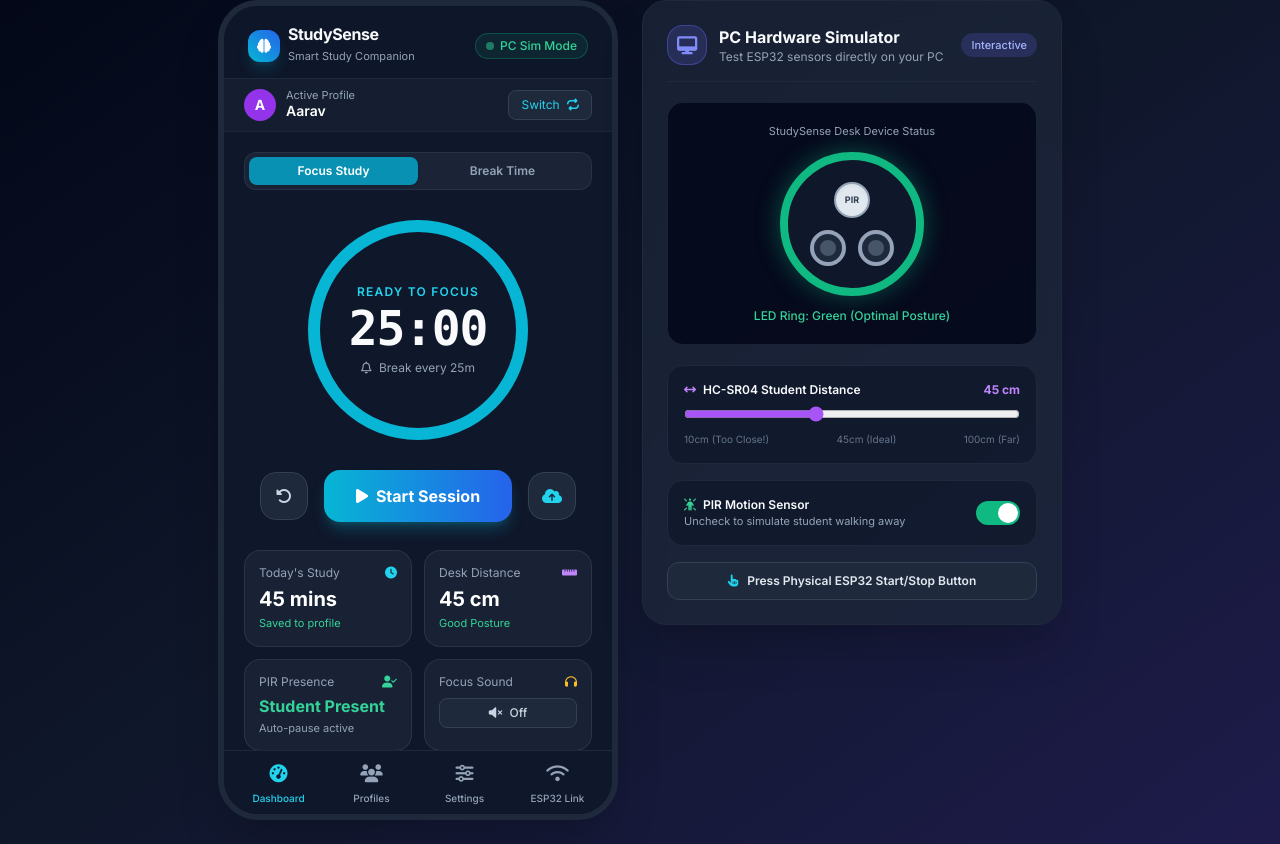
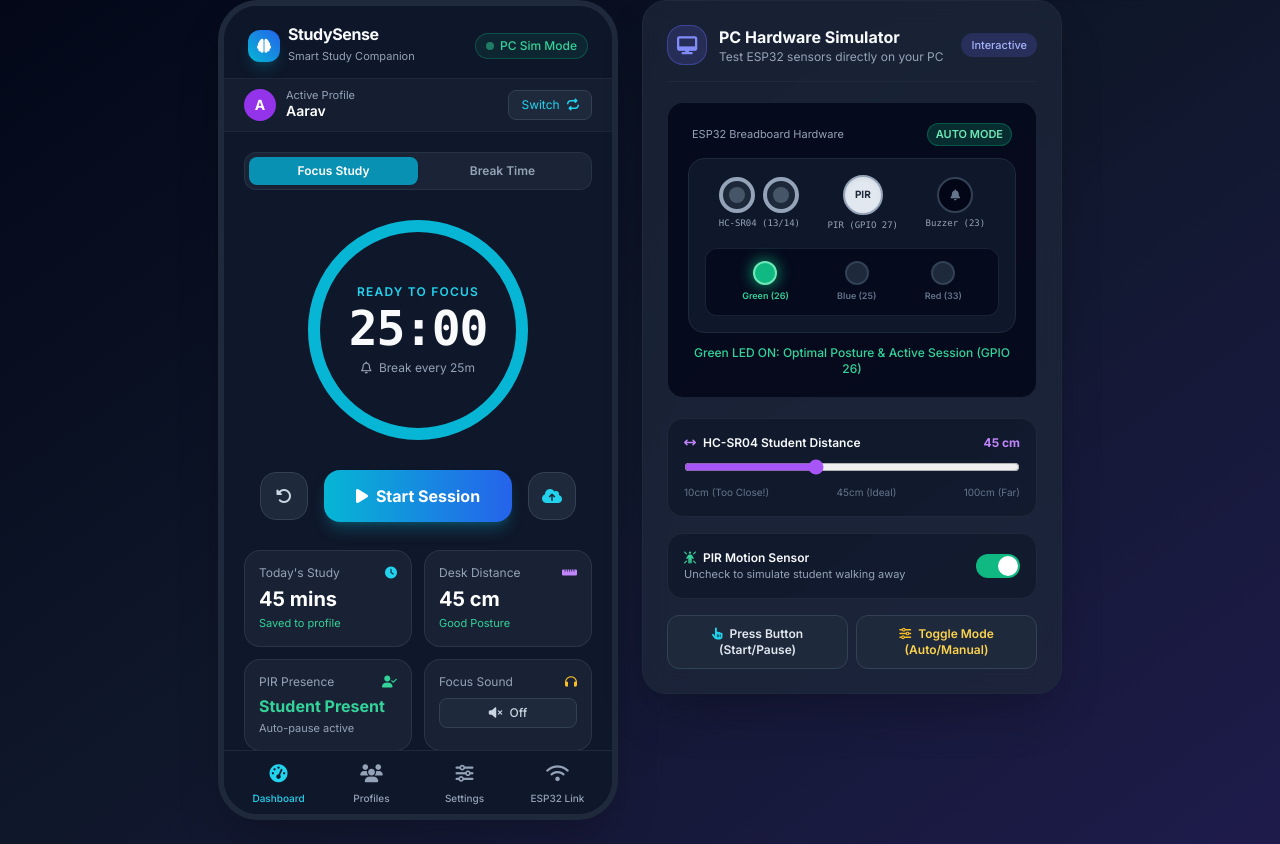
Before and after one commit to yoursexybhavya/studysense, a plain HTML site: page index.html in a window 1280 px wide. Shown: the part 76-920 px from the top of the page. Drawn offline with nearby package versions, Linux system fonts and the light colour scheme.

Commit message:
feat: sync breadboard hardware with ESP32 firmware, web simulator & updated APK
- Added uploaded SmartStudyMonitor.ino (SoftAP, BLE, 3 Profiles, Auto/Manual mode)
- Updated web dashboard & simulator with discrete LEDs and 192.168.4.1 SoftAP link
- Rebuilt signed StudySense.apk with matching updates
- Documented full hardware pinout and wiring

Co-authored-by: Abhishek Choudhary <327947931+Abhi4Federal@users.noreply.github.com>
Co-authored-by: babooshki <203698520+babooshki@users.noreply.github.com>

```diff
--- a/index.html
+++ b/index.html
@@ -308,10 +308,10 @@
           </div>
 
           <div class="glass-card p-4 rounded-2xl space-y-3">
-            <label for="espIpInput" class="block text-xs text-slate-300 font-medium">ESP32 Local IP Address</label>
+            <label for="espIpInput" class="block text-xs text-slate-300 font-medium">ESP32 Local IP Address (Default SoftAP: 192.168.4.1)</label>
             <div class="flex gap-2">
-              <input id="espIpInput" type="text" placeholder="e.g. 192.168.1.100" value="192.168.1.100" class="flex-1 bg-slate-900 border border-slate-700 rounded-xl px-3 py-2 text-sm text-white focus:outline-none focus:border-cyan-500">
-              <button onclick="connectESP32()" class="px-4 py-2 bg-cyan-600 hover:bg-cyan-500 rounded-xl text-xs font-bold">
+              <input id="espIpInput" type="text" placeholder="192.168.4.1" value="192.168.4.1" class="flex-1 bg-slate-900 border border-slate-700 rounded-xl px-3 py-2 text-sm text-white focus:outline-none focus:border-cyan-500 font-mono">
+              <button onclick="connectESP32()" class="px-4 py-2 bg-cyan-600 hover:bg-cyan-500 rounded-xl text-xs font-bold transition active:scale-95">
                 Connect
               </button>
             </div>
@@ -367,27 +367,70 @@
         <span class="text-[11px] bg-indigo-500/20 text-indigo-300 px-2.5 py-1 rounded-full font-medium">Interactive</span>
       </div>
 
-      <!-- 3D Device Visual Representation -->
+      <!-- 3D Device Visual Representation (Matches Breadboard Circuit) -->
       <div class="bg-slate-950/80 rounded-2xl p-5 flex flex-col items-center justify-center border border-slate-800/80 relative">
-        <span class="text-[11px] text-slate-400 mb-3">StudySense Desk Device Status</span>
+        <div class="w-full flex items-center justify-between text-[11px] text-slate-400 mb-3 px-1">
+          <span>ESP32 Breadboard Hardware</span>
+          <span id="simModeBadge" class="bg-emerald-500/20 text-emerald-300 border border-emerald-500/30 px-2 py-0.5 rounded-full font-semibold">AUTO MODE</span>
+        </div>
 
-        <!-- Simulated LED Ring around Ultrasonic + PIR -->
-        <div id="simLedRing" class="w-36 h-36 rounded-full border-[8px] border-emerald-500 shadow-[0_0_25px_rgba(16,185,129,0.4)] bg-slate-900 flex flex-col items-center justify-center gap-3 transition-all duration-300">
-          <!-- PIR Dome -->
-          <div id="simPirDome" class="w-9 h-9 rounded-full bg-slate-200 shadow-inner border-2 border-slate-400 flex items-center justify-center text-[9px] text-slate-700 font-bold">
-            PIR
+        <!-- Sensors & Discrete LEDs Container -->
+        <div class="w-full bg-slate-900 border border-slate-800 rounded-2xl p-4 flex flex-col items-center gap-4">
+          <!-- HC-SR04 & PIR Top Row -->
+          <div class="flex items-center justify-around w-full">
+            <!-- HC-SR04 Transducers -->
+            <div class="flex flex-col items-center gap-1">
+              <div class="flex gap-2">
+                <div class="w-9 h-9 rounded-full bg-slate-800 border-4 border-slate-400 flex items-center justify-center shadow-inner">
+                  <div class="w-4 h-4 rounded-full bg-slate-600"></div>
+                </div>
+                <div class="w-9 h-9 rounded-full bg-slate-800 border-4 border-slate-400 flex items-center justify-center shadow-inner">
+                  <div class="w-4 h-4 rounded-full bg-slate-600"></div>
+                </div>
+              </div>
+              <span class="text-[9px] font-mono text-slate-400">HC-SR04 (13/14)</span>
+            </div>
+
+            <!-- PIR Dome -->
+            <div class="flex flex-col items-center gap-1">
+              <div id="simPirDome" class="w-10 h-10 rounded-full bg-slate-200 shadow-inner border-2 border-slate-400 flex items-center justify-center text-[10px] text-slate-800 font-bold transition-all">
+                PIR
+              </div>
+              <span class="text-[9px] font-mono text-slate-400">PIR (GPIO 27)</span>
+            </div>
+
+            <!-- Active Buzzer -->
+            <div class="flex flex-col items-center gap-1">
+              <div id="simBuzzerDisc" class="w-9 h-9 rounded-full bg-slate-950 border-2 border-slate-700 flex items-center justify-center text-[11px] text-slate-500 transition-all">
+                <i class="fa-solid fa-bell"></i>
+              </div>
+              <span class="text-[9px] font-mono text-slate-400">Buzzer (23)</span>
+            </div>
           </div>
-          <!-- Ultrasonic Eyes -->
-          <div class="flex gap-3">
-            <div class="w-9 h-9 rounded-full bg-slate-800 border-4 border-slate-400 flex items-center justify-center">
-              <div class="w-4 h-4 rounded-full bg-slate-600"></div>
+
+          <!-- 3 Breadboard Discrete Indicator LEDs (Green, Blue, Red) -->
+          <div class="w-full bg-slate-950/70 border border-slate-800/80 rounded-xl p-3 flex items-center justify-around">
+            <!-- Green LED (GPIO 26) -->
+            <div class="flex flex-col items-center gap-1">
+              <div id="ledGreenDisc" class="w-6 h-6 rounded-full bg-emerald-500 shadow-[0_0_15px_rgba(16,185,129,0.9)] border-2 border-emerald-300 transition-all"></div>
+              <span class="text-[9px] font-semibold text-emerald-400">Green (26)</span>
             </div>
-            <div class="w-9 h-9 rounded-full bg-slate-800 border-4 border-slate-400 flex items-center justify-center">
-              <div class="w-4 h-4 rounded-full bg-slate-600"></div>
+
+            <!-- Blue LED (GPIO 25) -->
+            <div class="flex flex-col items-center gap-1">
+              <div id="ledBlueDisc" class="w-6 h-6 rounded-full bg-slate-800 border-2 border-slate-700 transition-all"></div>
+              <span class="text-[9px] font-semibold text-slate-500">Blue (25)</span>
+            </div>
+
+            <!-- Red LED (GPIO 33) -->
+            <div class="flex flex-col items-center gap-1">
+              <div id="ledRedDisc" class="w-6 h-6 rounded-full bg-slate-800 border-2 border-slate-700 transition-all"></div>
+              <span class="text-[9px] font-semibold text-slate-500">Red (33)</span>
             </div>
           </div>
         </div>
-        <p id="simLedStatusText" class="text-xs font-medium text-emerald-400 mt-3">LED Ring: Green (Optimal Posture)</p>
+
+        <p id="simLedStatusText" class="text-xs font-medium text-emerald-400 mt-3 text-center">Active: Green ON (Studying with Optimal Posture)</p>
       </div>
 
       <!-- Simulator Controls -->
@@ -418,10 +461,15 @@
           </label>
         </div>
 
-        <!-- Physical Push Button on ESP32 -->
-        <button onclick="toggleTimer()" class="w-full py-2.5 rounded-xl bg-slate-800 hover:bg-slate-700 border border-slate-700 text-xs font-semibold text-slate-200 transition active:scale-95">
-          <i class="fa-solid fa-hand-pointer text-cyan-400 mr-1.5"></i> Press Physical ESP32 Start/Stop Button
-        </button>
+        <!-- Physical Push Button on ESP32 (GPIO 22) -->
+        <div class="grid grid-cols-2 gap-2">
+          <button onclick="toggleTimer()" class="py-2.5 px-3 rounded-xl bg-slate-800 hover:bg-slate-700 border border-slate-700 text-xs font-semibold text-slate-200 transition active:scale-95 text-center">
+            <i class="fa-solid fa-hand-pointer text-cyan-400 mr-1"></i> Press Button (Start/Pause)
+          </button>
+          <button onclick="toggleAutoManualMode()" class="py-2.5 px-3 rounded-xl bg-slate-800 hover:bg-slate-700 border border-slate-700 text-xs font-semibold text-amber-300 transition active:scale-95 text-center">
+            <i class="fa-solid fa-sliders text-amber-400 mr-1"></i> Toggle Mode (Auto/Manual)
+          </button>
+        </div>
       </div>
     </div>
 
@@ -715,6 +763,26 @@
       document.getElementById('timerRing').style.strokeDashoffset = offset;
     }
 
+    // Auto/Manual Operating Mode State
+    let isAutoMode = true;
+
+    function toggleAutoManualMode() {
+      isAutoMode = !isAutoMode;
+      const badge = document.getElementById('simModeBadge');
+      if (badge) {
+        badge.innerText = isAutoMode ? 'AUTO MODE' : 'MANUAL MODE';
+        badge.className = isAutoMode
+          ? 'bg-emerald-500/20 text-emerald-300 border border-emerald-500/30 px-2 py-0.5 rounded-full font-semibold'
+          : 'bg-amber-500/20 text-amber-300 border border-amber-500/30 px-2 py-0.5 rounded-full font-semibold';
+      }
+      showToast(`Switched to ${isAutoMode ? 'AUTO' : 'MANUAL'} Mode`);
+      if (espConnected) {
+        const ip = document.getElementById('espIpInput').value.trim();
+        fetch(`http://${ip}/api/control?action=toggleMode`, { method: 'POST' }).catch(() => {});
+      }
+      runSimulator();
+    }
+
     // --- 6. SENSOR PIPELINE (PC SIMULATOR OR LIVE ESP32) ---
     function applySensorReadings(dist, pirPresent) {
       const p = getActiveProfile();
@@ -727,13 +795,22 @@
       const alertDist = document.getElementById('alertDist');
       const postureText = document.getElementById('postureStatusText');
       const motionStat = document.getElementById('liveMotionStat');
-      const ledRing = document.getElementById('simLedRing');
+
+      const ledG = document.getElementById('ledGreenDisc');
+      const ledB = document.getElementById('ledBlueDisc');
+      const ledR = document.getElementById('ledRedDisc');
+      const buzzerDisc = document.getElementById('simBuzzerDisc');
       const ledStatusText = document.getElementById('simLedStatusText');
 
-      const setLedOff = () => {
-        ledRing.className = "w-36 h-36 rounded-full border-[8px] border-slate-700 bg-slate-900 flex flex-col items-center justify-center gap-3 transition-all";
-        ledStatusText.innerText = "LED Ring: Disabled in settings";
-        ledStatusText.className = "text-xs font-medium text-slate-500 mt-3";
+      const setLeds = (g, b, r, statusTxt, txtColor) => {
+        if (ledG) ledG.className = g ? 'w-6 h-6 rounded-full bg-emerald-500 shadow-[0_0_15px_rgba(16,185,129,0.9)] border-2 border-emerald-300 transition-all' : 'w-6 h-6 rounded-full bg-slate-800 border-2 border-slate-700 transition-all';
+        if (ledB) ledB.className = b ? 'w-6 h-6 rounded-full bg-blue-500 shadow-[0_0_15px_rgba(59,130,246,0.9)] border-2 border-blue-300 transition-all' : 'w-6 h-6 rounded-full bg-slate-800 border-2 border-slate-700 transition-all';
+        if (ledR) ledR.className = r ? 'w-6 h-6 rounded-full bg-rose-500 shadow-[0_0_15px_rgba(244,63,94,0.9)] border-2 border-rose-300 transition-all' : 'w-6 h-6 rounded-full bg-slate-800 border-2 border-slate-700 transition-all';
+        if (buzzerDisc) buzzerDisc.className = r ? 'w-9 h-9 rounded-full bg-rose-600/30 border-2 border-rose-500 flex items-center justify-center text-[11px] text-rose-400 animate-pulse transition-all' : 'w-9 h-9 rounded-full bg-slate-950 border-2 border-slate-700 flex items-center justify-center text-[11px] text-slate-500 transition-all';
+        if (ledStatusText) {
+          ledStatusText.innerText = statusTxt;
+          ledStatusText.className = `text-xs font-medium ${txtColor} mt-3 text-center`;
+        }
       };
 
       // Check PIR Motion Presence
@@ -746,13 +823,8 @@
 
         if (timerRunning) pauseTimer();
 
-        if (p.led) {
-          ledRing.className = "w-36 h-36 rounded-full border-[8px] border-amber-500 shadow-[0_0_25px_rgba(245,158,11,0.5)] bg-slate-900 flex flex-col items-center justify-center gap-3 transition-all";
-          ledStatusText.innerText = "LED Ring: Amber (Student Away / Standby)";
-          ledStatusText.className = "text-xs font-medium text-amber-400 mt-3";
-        } else {
-          setLedOff();
-        }
+        // Blue LED = Standby / Break
+        setLeds(false, true, false, "Blue LED ON: Student Away / Standby (GPIO 25)", "text-blue-400");
         return;
       } else {
         motionStat.innerText = "Student Present";
@@ -768,26 +840,16 @@
         alertMsg.innerHTML = `<i class="fa-solid fa-triangle-exclamation mr-1.5"></i> Posture Alert: Sit back slightly!`;
         alertDist.innerText = `${dist} cm`;
 
-        if (p.led) {
-          ledRing.className = "w-36 h-36 rounded-full border-[8px] border-rose-500 shadow-[0_0_30px_rgba(244,63,94,0.7)] bg-slate-900 flex flex-col items-center justify-center gap-3 transition-all";
-          ledStatusText.innerText = "LED Ring: Red (Posture Warning!)";
-          ledStatusText.className = "text-xs font-medium text-rose-400 mt-3";
-        } else {
-          setLedOff();
-        }
+        // Red LED = Posture Alert + Buzzer
+        setLeds(false, false, true, "Red LED ON: Posture Warning (< 30cm) + Buzzer Alert", "text-rose-400");
         if (p.buzzer) playBeep(520, 120);
       } else {
         postureText.innerText = "Good Posture";
         postureText.className = "text-[11px] text-emerald-400 mt-0.5";
         alertBanner.classList.add('hidden');
 
-        if (p.led) {
-          ledRing.className = "w-36 h-36 rounded-full border-[8px] border-emerald-500 shadow-[0_0_25px_rgba(16,185,129,0.4)] bg-slate-900 flex flex-col items-center justify-center gap-3 transition-all";
-          ledStatusText.innerText = "LED Ring: Green (Optimal Posture)";
-          ledStatusText.className = "text-xs font-medium text-emerald-400 mt-3";
-        } else {
-          setLedOff();
-        }
+        // Green LED = Active Study & Good Posture
+        setLeds(true, false, false, "Green LED ON: Optimal Posture & Active Session (GPIO 26)", "text-emerald-400");
       }
     }
 
```
Also changed, not shown: 3 other files.
